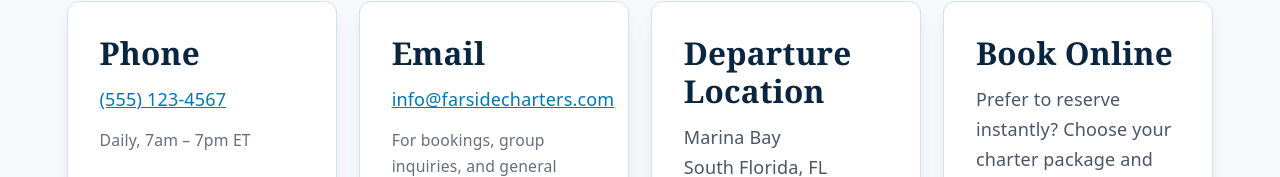
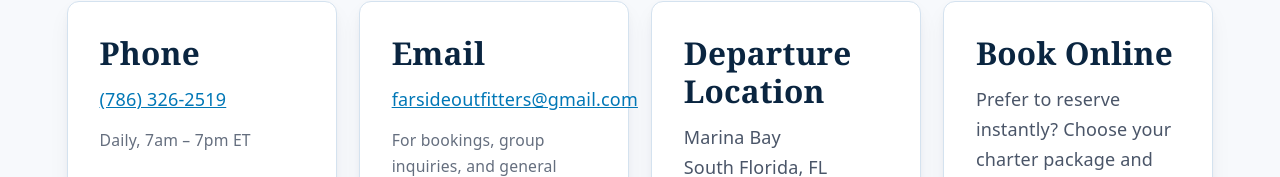
Before and after one commit to NomadRiding/Farside, a React (Vite) app: page /contacts in a window 1280 px wide. Shown: the part 387-564 px from the top of the page. Built offline with nearby package versions, Linux system fonts and the light colour scheme; a web font is replaced by a local one.

Commit message:
edit contact info

```diff
--- a/src/pages/ContactsPage.jsx
+++ b/src/pages/ContactsPage.jsx
@@ -23,7 +23,7 @@
           <section className="about-card">
             <h2>Phone</h2>
             <p>
-              <a href="tel:+15551234567">(555) 123-4567</a>
+              <a href="tel:+17863262519">(786) 326-2519</a>
             </p>
             <p className="form-hint">Daily, 7am – 7pm ET</p>
           </section>
@@ -31,8 +31,8 @@
           <section className="about-card">
             <h2>Email</h2>
             <p>
-              <a href="mailto:info@farsidecharters.com">
-                info@farsidecharters.com
+              <a href="mailto:farsideoutfitters@gmail.com">
+                farsideoutfitters@gmail.com
               </a>
             </p>
             <p className="form-hint">
```
